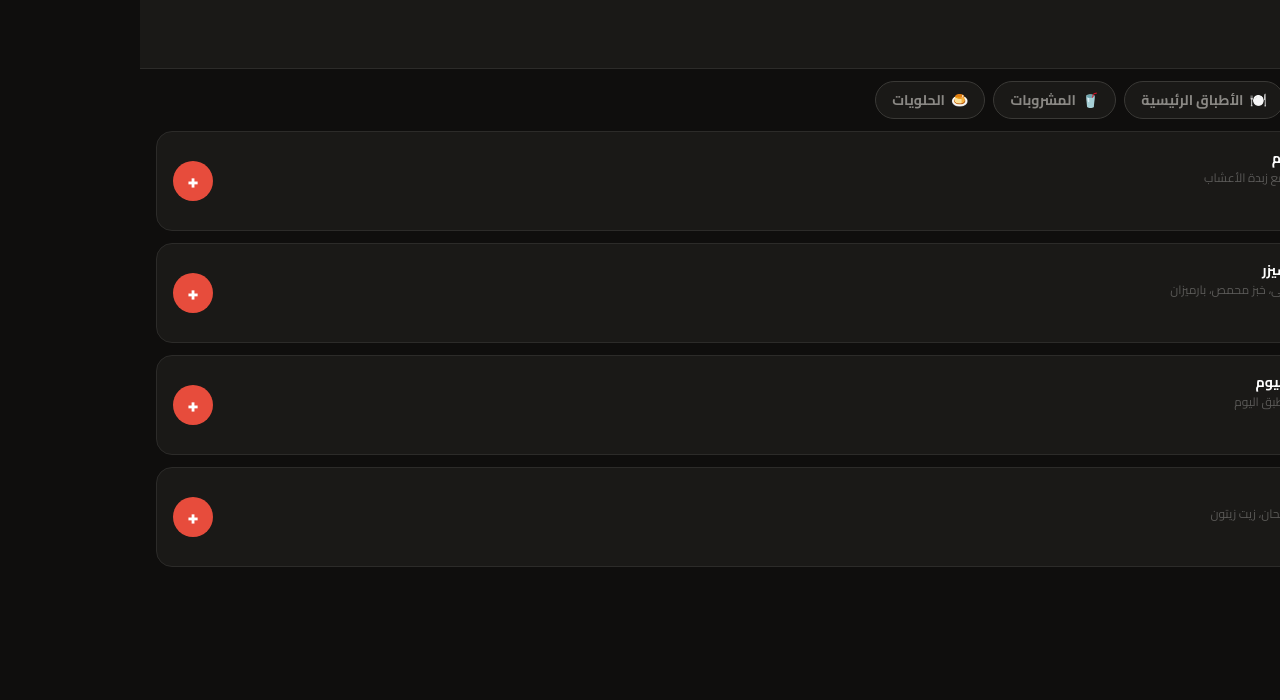
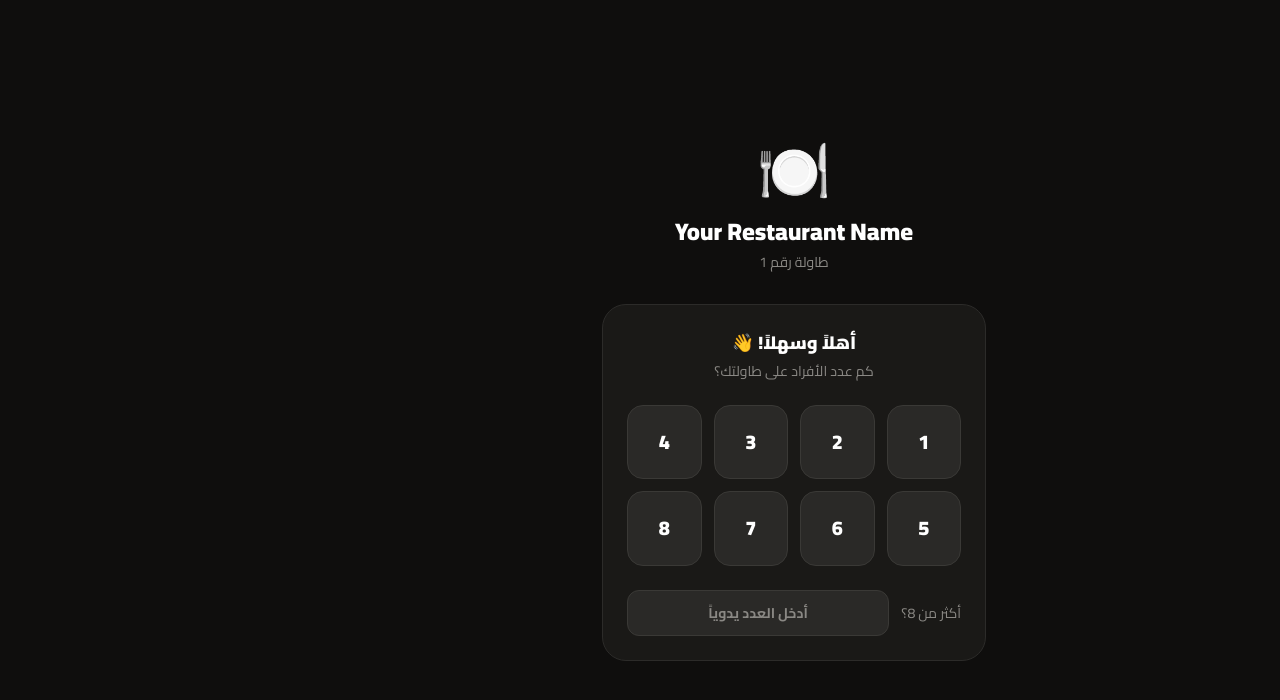
Before and after one commit to georgegamelr-spec/restaurant-self-order, a Next.js app: page /order in a window 1280 px wide. Shown: the top 700 px of the page. Built offline with nearby package versions, Linux system fonts and the light colour scheme.

Commit message:
feat: add guest count selection screen before menu
- Show welcome screen asking for number of guests (1-8 grid)
- Option to manually enter larger numbers
- guestCount saved in Snapshot (sessionStorage)
- guestCount sent with order to API
- Header shows guest count during ordering

```diff
--- a/app/order/page.tsx
+++ b/app/order/page.tsx
@@ -22,18 +22,17 @@ interface Snapshot {
   cart: OrderItem[]
   orderId: string | null
   submitted: boolean
-  // The minimum qty per item_id that was locked at submit time
-  // e.g. { 'm1': 2 } means the customer ordered 2 of m1, can't go below 2
   lockedQty: Record<string, number>
+  guestCount: number | null
 }
 
 function load(table: string): Snapshot {
-  if (typeof window === 'undefined') return { cart: [], orderId: null, submitted: false, lockedQty: {} }
+  if (typeof window === 'undefined') return { cart: [], orderId: null, submitted: false, lockedQty: {}, guestCount: null }
   try {
     const raw = sessionStorage.getItem(`snap_${table}`)
     if (raw) return JSON.parse(raw) as Snapshot
   } catch {}
-  return { cart: [], orderId: null, submitted: false, lockedQty: {} }
+  return { cart: [], orderId: null, submitted: false, lockedQty: {}, guestCount: null }
 }
 function save(table: string, snap: Snapshot) {
   if (typeof window === 'undefined') return
@@ -68,6 +67,7 @@ function OrderPage() {
   const [loading, setLoading]         = useState(false)
   const [showCart, setShowCart]       = useState(false)
   const [addingMore, setAddingMore]   = useState(false)
+  const [guestCount, setGuestCount]   = useState<number | null>(null)
   const [activeCategory, setActiveCategory] = useState('starters')
   const [toast, setToast]             = useState('')
   const pollRef = useRef<ReturnType<typeof setInterval> | null>(null)
@@ -79,6 +79,7 @@ function OrderPage() {
     setOrderId(snap.orderId)
     setSubmitted(snap.submitted)
     setLockedQty(snap.lockedQty)
+    setGuestCount(snap.guestCount ?? null)
   }, [table])
 
   // ── Poll order status
@@ -116,7 +117,7 @@ function OrderPage() {
       const updated = existing
         ? prev.map(i => i.menu_item_id === item.id ? { ...i, qty: i.qty + 1 } : i)
         : [...prev, { menu_item_id: item.id, name: item.name, name_ar: item.name_ar, emoji: item.emoji, price: item.price, qty: 1 }]
-      save(table, { cart: updated, orderId, submitted, lockedQty })
+      save(table, { cart: updated, orderId, submitted, lockedQty, guestCount })
       return updated
     })
     showToast(`✅ أُضيف: ${item.name_ar}`)
@@ -141,7 +142,7 @@ function OrderPage() {
     if (!canRemove(id)) return // 🔒 blocked
     setCart(prev => {
       const updated = prev.filter(i => i.menu_item_id !== id)
-      save(table, { cart: updated, orderId, submitted, lockedQty })
+      save(table, { cart: updated, orderId, submitted, lockedQty, guestCount })
       return updated
     })
   }
@@ -154,7 +155,7 @@ function OrderPage() {
       const r = await fetch('/api/orders', {
         method: 'POST',
         headers: { 'Content-Type': 'application/json' },
-        body: JSON.stringify({ table_number: table, session_id: getSession(table), items: cart, notes }),
+        body: JSON.stringify({ table_number: table, session_id: getSession(table), items: cart, notes, guest_count: guestCount }),
       })
       const d = await r.json() as { order?: OrderData; error?: string }
       if (!r.ok) throw new Error(d.error || 'Error')
@@ -169,7 +170,7 @@ function OrderPage() {
       setOrderStatus('submitted')
       setLockedQty(newLocked)
       setShowCart(false)
-      save(table, { cart, orderId: newOrderId, submitted: true, lockedQty: newLocked })
+      save(table, { cart, orderId: newOrderId, submitted: true, lockedQty: newLocked, guestCount })
       showToast('🎉 تم إرسال طلبك!')
     } catch (e: unknown) {
       showToast('❌ خطأ: ' + (e as Error).message)
@@ -212,7 +213,7 @@ function OrderPage() {
       setCart(d.order!.items)
       setLockedQty(newLocked)
       setAddingMore(false)
-      save(table, { cart: d.order!.items, orderId, submitted: true, lockedQty: newLocked })
+      save(table, { cart: d.order!.items, orderId, submitted: true, lockedQty: newLocked, guestCount })
       showToast('✅ تمت الإضافة!')
     } catch (e: unknown) {
       showToast('❌ خطأ: ' + (e as Error).message)
@@ -227,7 +228,7 @@ function OrderPage() {
       .filter(i => lockedQty[i.menu_item_id] !== undefined)
       .map(i => ({ ...i, qty: lockedQty[i.menu_item_id] }))
     setCart(restored)
-    save(table, { cart: restored, orderId, submitted, lockedQty })
+    save(table, { cart: restored, orderId, submitted, lockedQty, guestCount })
     setAddingMore(false)
   }
 
@@ -300,6 +301,48 @@ function OrderPage() {
     )
   }
 
+  // ─── Guest count screen (shown before menu if guestCount not set)
+  if (guestCount === null) {
+    return (
+      <div className="min-h-dvh bg-[#0f0e0d] flex flex-col items-center justify-center p-6" dir="rtl">
+        <div className="w-full max-w-sm">
+          <div className="text-center mb-8">
+            <div className="text-6xl mb-4">🍽️</div>
+            <h1 className="text-white font-black text-2xl mb-1">{process.env.NEXT_PUBLIC_RESTAURANT_NAME || 'Restaurant'}</h1>
+            <p className="text-[#8a8884] text-sm">طاولة رقم {table}</p>
+          </div>
+          <div className="bg-[#1a1917] border border-[#2c2b29] rounded-3xl p-6">
+            <h2 className="text-white font-black text-lg mb-1 text-center">أهلاً وسهلاً! 👋</h2>
+            <p className="text-[#8a8884] text-sm text-center mb-6">كم عدد الأفراد على طاولتك؟</p>
+            <div className="grid grid-cols-4 gap-3 mb-6">
+              {[1,2,3,4,5,6,7,8].map(n => (
+                <button key={n} onClick={() => {
+                  setGuestCount(n)
+                  save(table, { cart, orderId, submitted, lockedQty, guestCount: n })
+                }}
+                  className="aspect-square rounded-2xl bg-[#2a2927] border border-[#3a3936] text-white font-black text-xl hover:bg-[#e74c3c] hover:border-[#e74c3c] transition-all active:scale-90">
+                  {n}
+                </button>
+              ))}
+            </div>
+            <div className="flex items-center gap-3">
+              <span className="text-[#8a8884] text-sm whitespace-nowrap">أكثر من 8؟</span>
+              <div className="flex items-center gap-2 flex-1">
+                <button onClick={() => {
+                  const n = parseInt(prompt('أدخل عدد الأفراد:') || '0')
+                  if (n > 0) { setGuestCount(n); save(table, { cart, orderId, submitted, lockedQty, guestCount: n }) }
+                }}
+                  className="flex-1 bg-[#2a2927] border border-[#3a3936] text-[#8a8884] font-bold py-3 rounded-xl text-sm hover:border-white hover:text-white transition-all">
+                  أدخل العدد يدوياً
+                </button>
+              </div>
+            </div>
+          </div>
+        </div>
+      </div>
+    )
+  }
+
   // ─── Menu screen (before submit OR during addingMore)
   return (
     <div className="min-h-dvh bg-[#0f0e0d] flex flex-col pb-28" dir="rtl">
@@ -307,7 +350,7 @@ function OrderPage() {
       <div className="bg-[#1a1917] border-b border-[#2c2b29] px-4 py-3 sticky top-0 z-20 flex items-center justify-between">
         <div>
           <div className="text-white font-black text-lg">{addingMore ? '➕ إضافة للطلب' : `🍽️ طاولة ${table}`}</div>
-          <div className="text-[#8a8884] text-xs">{addingMore ? 'يمكنك إضافة أصناف جديدة فقط' : (process.env.NEXT_PUBLIC_RESTAURANT_NAME || 'Restaurant')}</div>
+          <div className="text-[#8a8884] text-xs">{addingMore ? 'يمكنك إضافة أصناف جديدة' : `${process.env.NEXT_PUBLIC_RESTAURANT_NAME || 'Restaurant'} · ${guestCount} أفراد`}</div>
         </div>
         {addingMore && (
           <button onClick={cancelAddMore} className="text-[#8a8884] text-sm px-3 py-1.5 rounded-xl border border-[#3a3936] hover:border-white transition-all">
```
